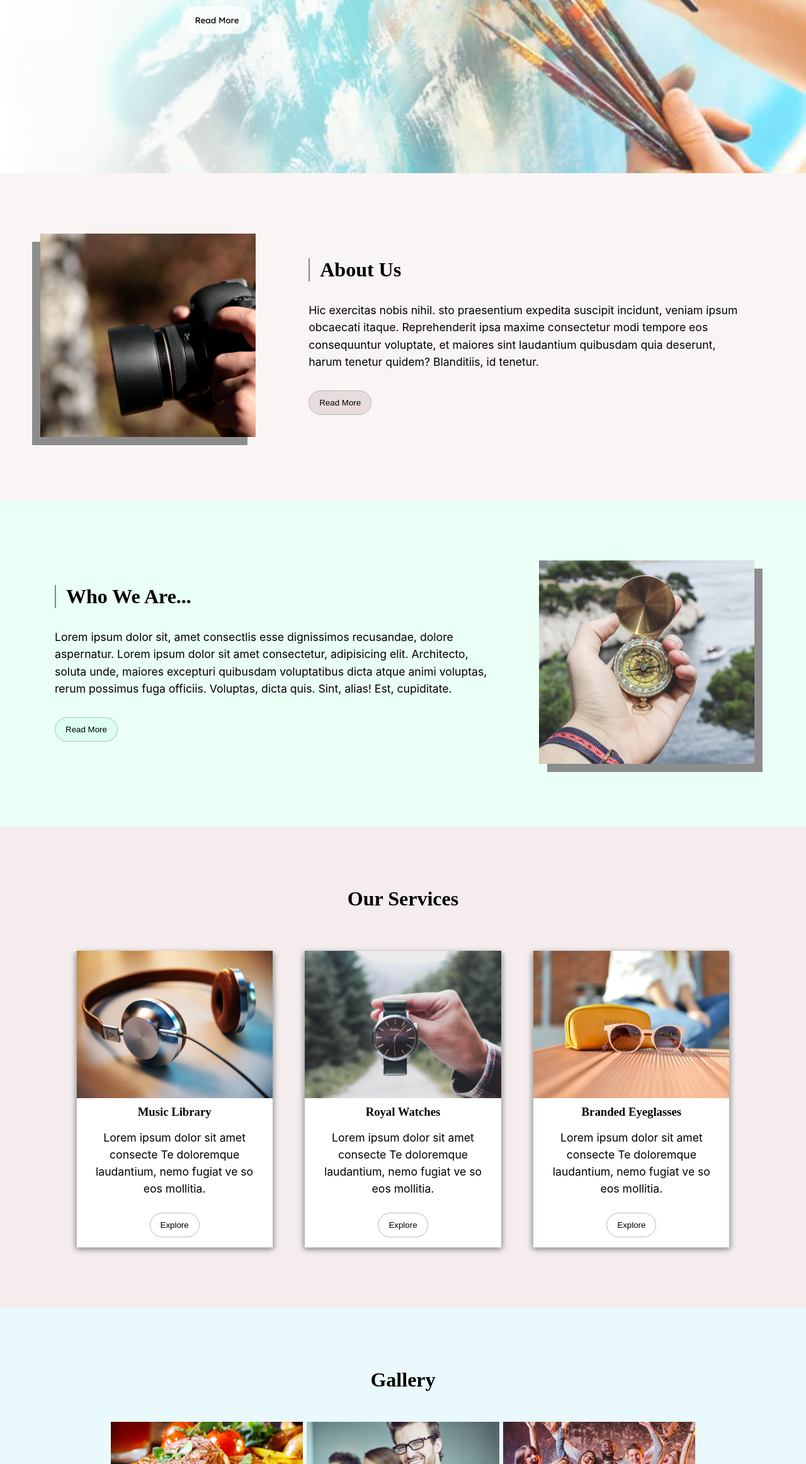
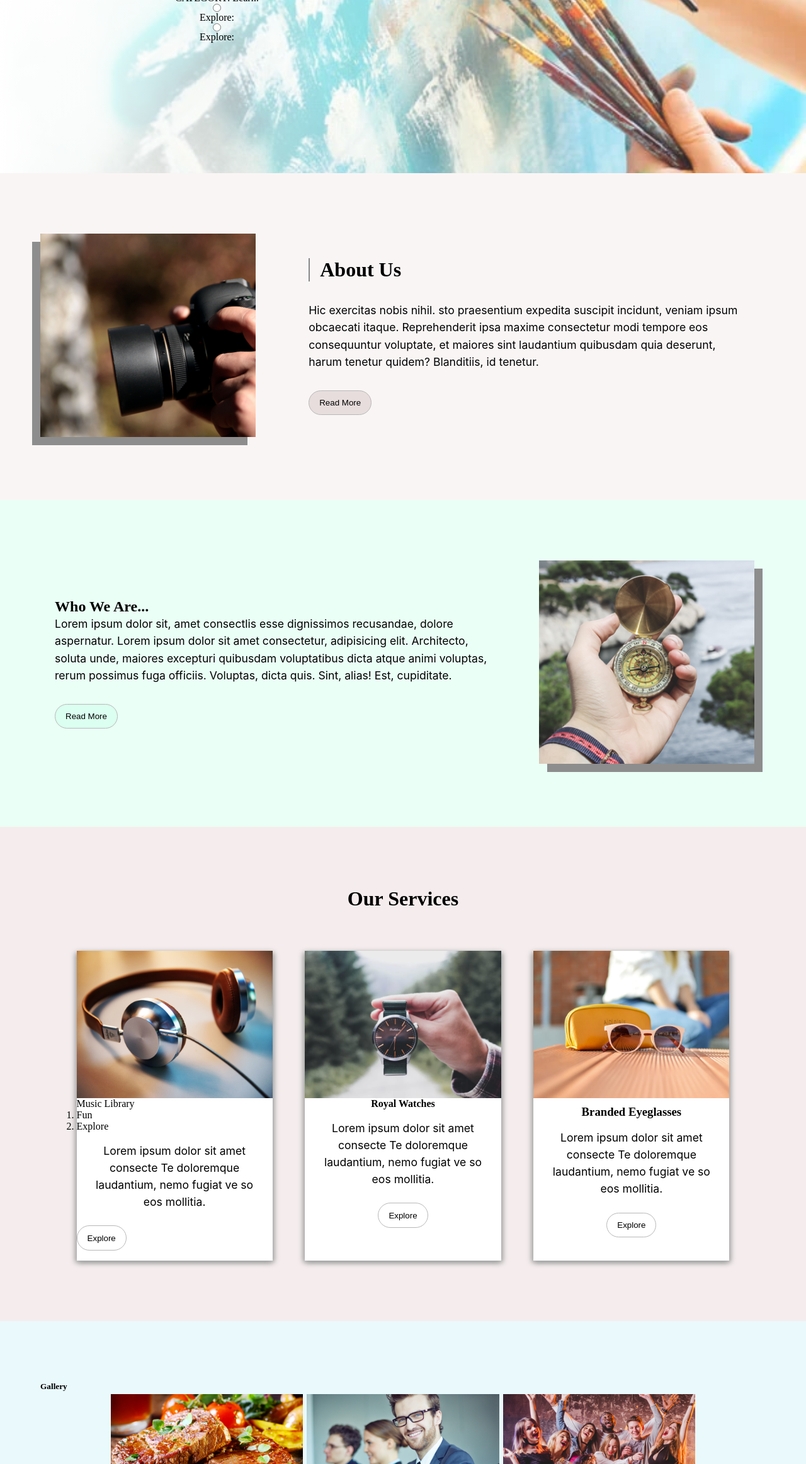
Before and after one commit to jaisonjoshi/Artistic, a website: page index.html in a window 1280 px wide. Shown: the part 475-2800 px from the top of the page at 63% size. Drawn offline with Linux system fonts and the light colour scheme; a web font is replaced by a local one.

Commit message:
Update index.html

```diff
--- a/index.html
+++ b/index.html
@@ -55,9 +55,15 @@
             <div class="site-title">
                 <div class="site-content">
                     <h3>Explore the Art</h3>
-                    <h1>ArtistiC</h1>
+                    <center><B>Artistic</B></center>
                     <p>Welcome to Artistic and here you can find out the beauty of art and how it influences us...</p>
                     <button class="btn">Read More</button>
+                    CATEGORY:
+                    Learn:
+                    <input type="radio" name="Category" value="Learn">
+                    Explore:
+                    <input type="radio" name="Category" value="Explore">
+                    Explore:
                 </div>
             </div>
         </section>
@@ -75,6 +81,8 @@
                     <p> Hic exercitas nobis nihil. sto praesentium expedita suscipit incidunt, veniam ipsum obcaecati itaque. Reprehenderit ipsa maxime consectetur modi tempore eos consequuntur voluptate, et maiores sint laudantium quibusdam quia deserunt,
                         harum tenetur quidem? Blanditiis, id tenetur.
                     </p>
+
+
                     <button class="btn">Read More</button>
                 </div>
 
@@ -91,7 +99,7 @@
         <div class="about2 row-content">
             <div class="about2-body">
                 <div class="about2-txt">
-                    <h1>Who We Are...</h1>
+                    <h2>Who We Are...</h2>
                     <p>Lorem ipsum dolor sit, amet consectlis esse dignissimos recusandae, dolore aspernatur. Lorem ipsum dolor sit amet consectetur, adipisicing elit. Architecto, soluta unde, maiores excepturi quibusdam voluptatibus dicta atque animi voluptas,
                         rerum possimus fuga officiis. Voluptas, dicta quis. Sint, alias! Est, cupiditate.</p>
                     <button class="btn">Read More</button>
@@ -112,15 +120,18 @@
 
                 <div class="left card1">
                     <img src="./img/portfolio-1.jpg" alt="">
-                    <h3>Music Library</h3>
+                    <ht>Music Library</h5>
+                    <OL type=1>
+                    <LI>Fun
+                     <LI>Explore
                     <p>Lorem ipsum dolor sit amet consecte Te doloremque laudantium, nemo fugiat ve so eos mollitia.</p>
                     <button class="btn">Explore</button>
                 </div>
 
-
                 <div class="center card1">
                     <img src="./img/portfolio-2.jpg" alt="">
-                    <h3>Royal Watches</h3>
+                    <h4>Royal Watches</h4>
+
                     <p>Lorem ipsum dolor sit amet consecte Te doloremque laudantium, nemo fugiat ve so eos mollitia.</p>
                     <button class="btn">Explore</button>
                 </div>
@@ -140,7 +151,7 @@
     <section id="gallery">
         <div class="gallery row-content">
             <div class="gallery-head">
-                <h1>Gallery</h1>
+                <h5>Gallery</h5>
             </div>
             <div class="gallery-body">
                 <div class="row">
@@ -167,11 +178,11 @@
     </section>
 
 
-    <footer id="footer">
+    <footer id="footers">
         <div class="footer-head">
             <div class="head-1">
                 <h3>ArtistiC</h3>
-                <p>Jaison Joshi<br>Chelakkara<br>Thrissur, 680586<br>Kerala, India<br><br><a href=""><i class="fab fa-whatsapp "></i>&nbsp;&nbsp;1234567890</a><br><a href=" "><i
+               <a href=""><i class="fab fa-whatsapp "></i>&nbsp;&nbsp;1234567890</a><br><a href=" "><i
                             class="fas fa-envelope "></i>&nbsp;&nbsp;abcdef@gmail.com</a></p>
             </div>
             <div class="head-2 ">
```
